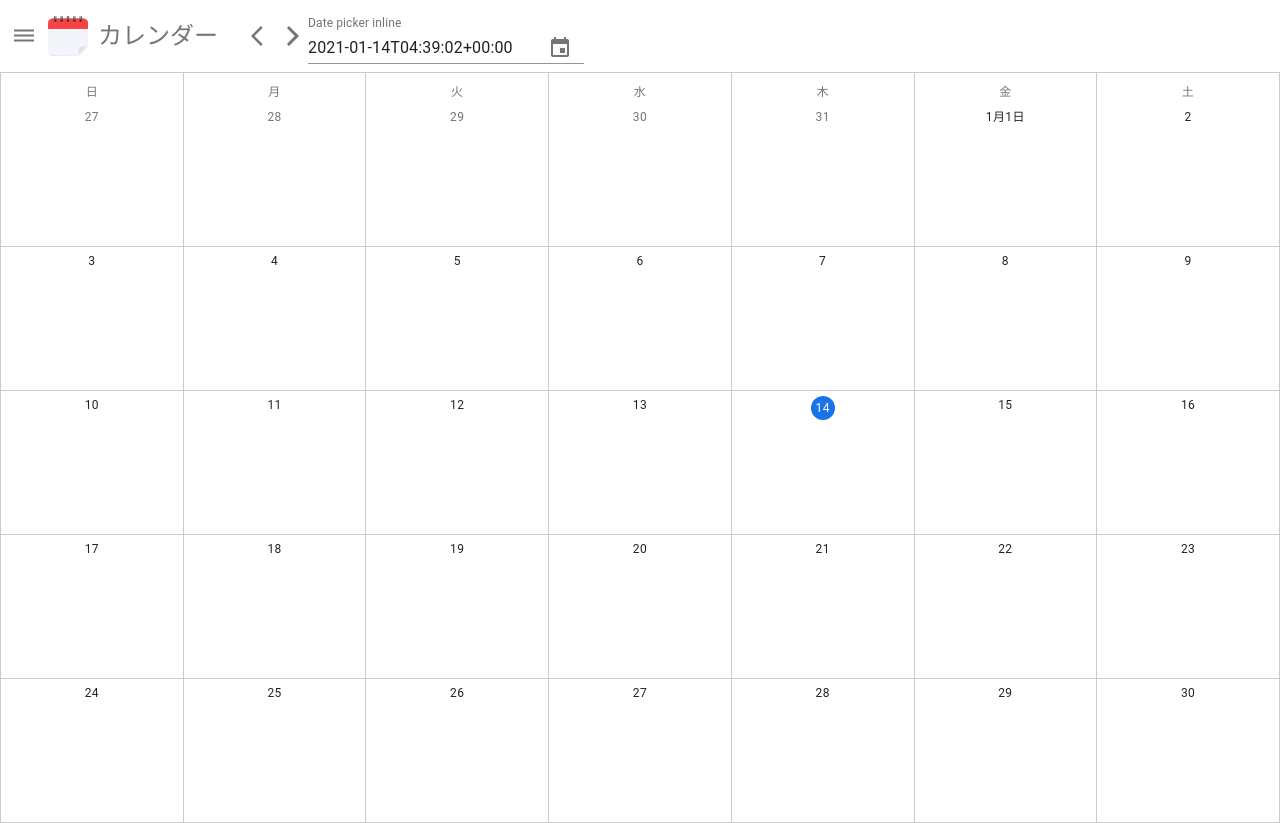
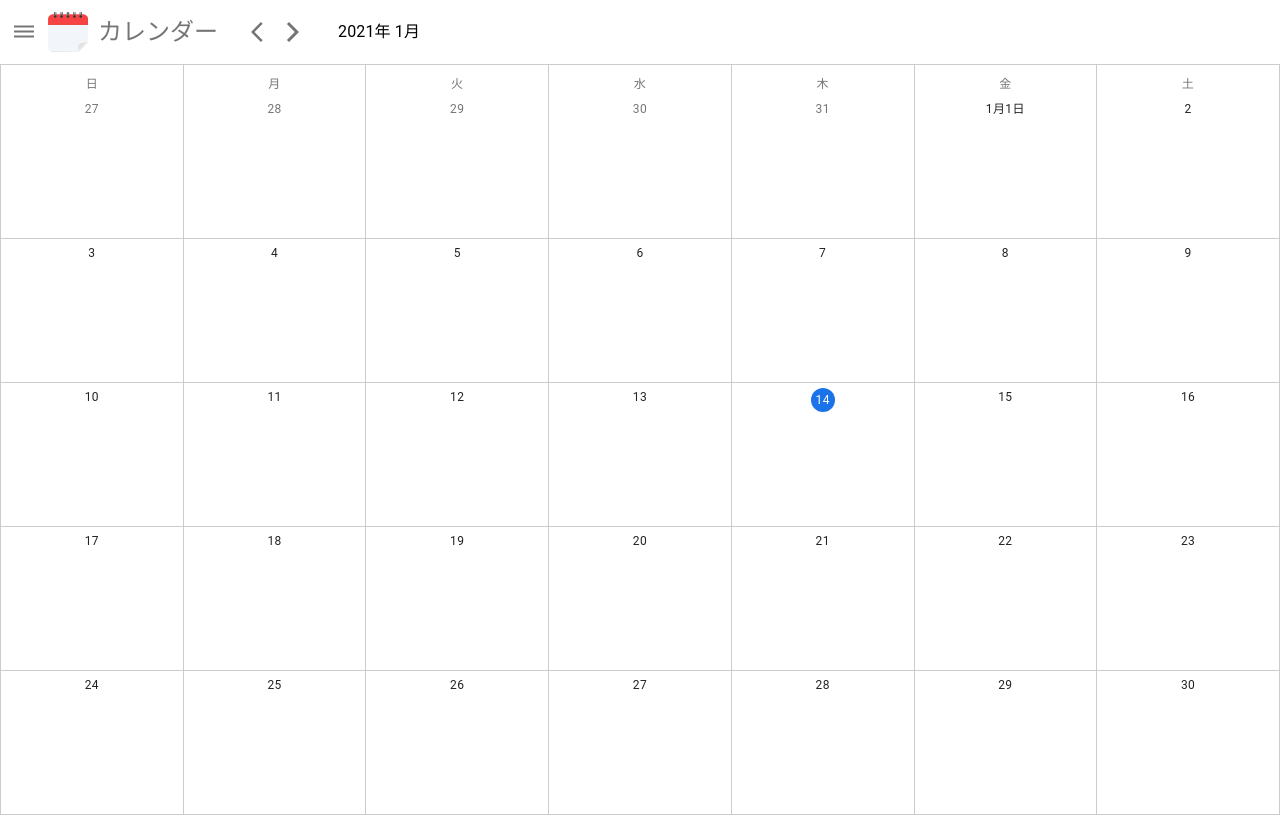
Before and after one commit to takaaki12353491/scheduler, a React (Create React App) app in the folder client/: page / in a window 1280 px wide. Built offline with nearby package versions, Linux system fonts and the light colour scheme.

Commit message:
Delete DatePicker

```diff
--- a/client/src/components/organisms/header/Header.tsx
+++ b/client/src/components/organisms/header/Header.tsx
@@ -36,19 +36,9 @@ const Header = () => {
       <IconButton size='small' onClick={handleNext}>
         <ArrowForwardIos />
       </IconButton>
-      <KeyboardDatePicker
-          disableToolbar
-          variant="inline"
-          format="MM/dd/yyyy"
-          margin="normal"
-          id="date-picker-inline"
-          label="Date picker inline"
-          value={date}
-          onChange={handleSelect}
-          KeyboardButtonProps={{
-            'aria-label': 'change date',
-          }}
-        />
+      <Typography className={classes.month}>
+        {date.format('YYYY年 M月')}
+      </Typography>
     </Toolbar>
   )
 }
@@ -62,7 +52,7 @@ const useStyles = makeStyles(theme => ({
   title: {
     margin: '0 30px 0 10px',
   },
-  datePicker: {
+  month: {
     marginLeft: 30,
   }
 }))
```
